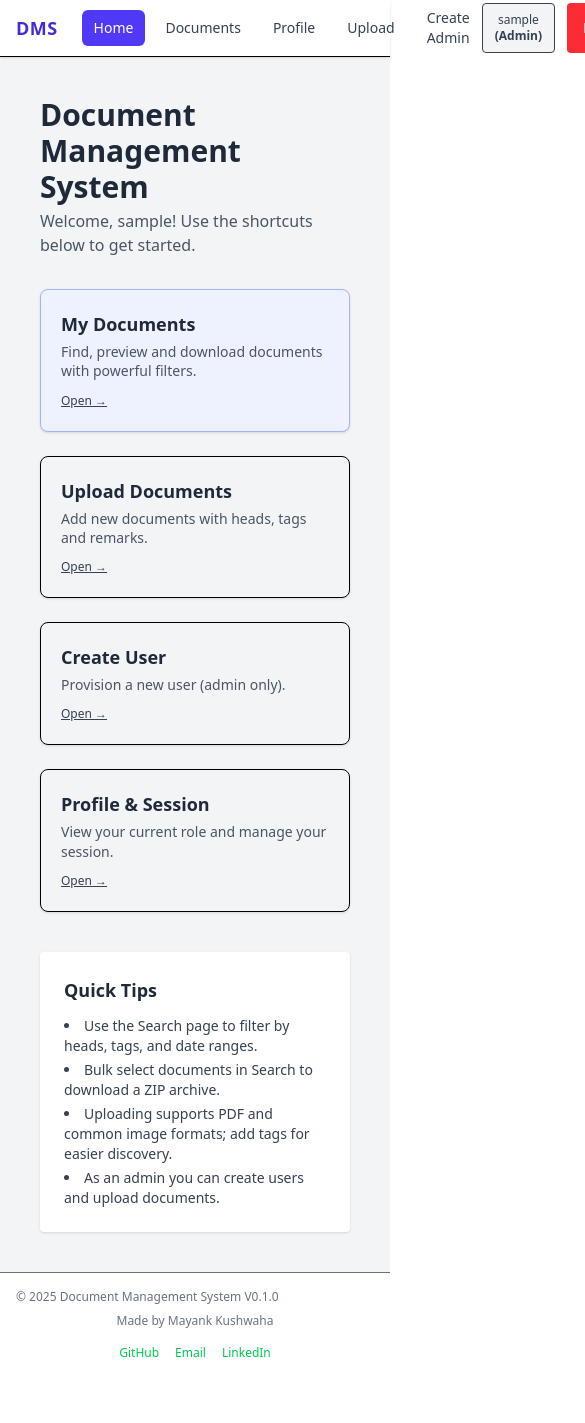
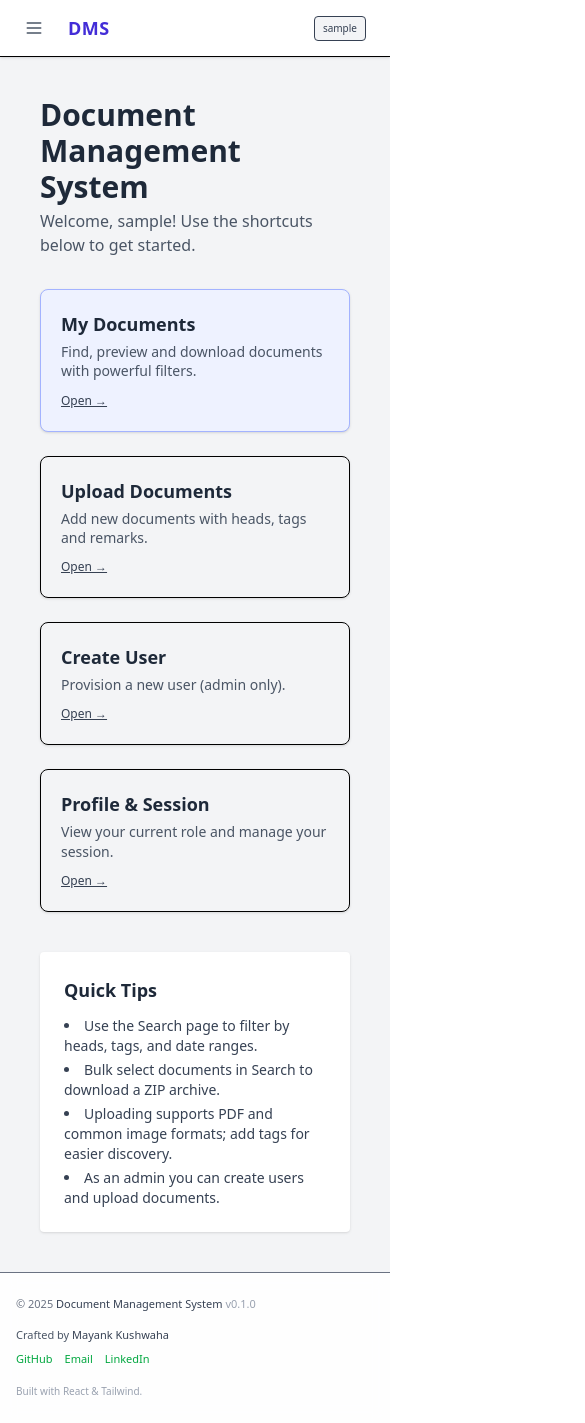
Before and after one commit to mayankleo/Document-Management-System, a React (Vite) app in the folder Frontend/: page / in a window 390 px wide. Shown: the top 1423 px of the page, 585 px wide, since content can reach past the window. Before the commit the page ends 1377 px from the top, so only its background shows below. Built offline with nearby package versions, Linux system fonts and the light colour scheme; sample sign-in values are in the browser's storage.

Commit message:
added added responsive design

```diff
--- a/Frontend/src/components/Footer.tsx
+++ b/Frontend/src/components/Footer.tsx
@@ -1,18 +1,34 @@
 export default function Footer() {
     const year = new Date().getFullYear();
     return (
-        <footer className="mt-auto bg-white border-t text-xs text-gray-500">
-            <div className="max-w-7xl mx-auto px-4 py-4 flex flex-col sm:flex-row gap-2 sm:items-center sm:justify-between">
-                <p>&copy; {year} Document Management System <span>V0.1.0</span></p>
-                <div className="flex gap-4 flex-col items-center">
-                    <span>Made by Mayank Kushwaha</span>
-                    <div className="flex gap-4">
-                        <a className="text-green-500 hover:underline" href="https://github.com/mayankleo" target="_blank" rel="noopener noreferrer">GitHub</a>
-                        <a className="text-green-500 hover:underline" href="mailto:mayankkushwaha226@gmail.com" target="_blank" rel="noopener noreferrer">Email</a>
-                        <a className="text-green-500 hover:underline" href="https://www.linkedin.com/in/mayankleo" target="_blank" rel="noopener noreferrer">LinkedIn</a>
+        <footer className="mt-auto bg-white/90 backdrop-blur border-t text-[11px] text-gray-500">
+            <div className="max-w-7xl mx-auto px-4 py-6 flex flex-col gap-4">
+                <div className="flex flex-col sm:flex-row sm:items-center sm:justify-between gap-4">
+                    <p className="leading-tight">&copy; {year} <span className="font-medium text-gray-700">Document Management System</span> <span className="text-gray-400">v0.1.0</span></p>
+                    <div className="flex flex-col items-start sm:items-end gap-2">
+                        <span className="text-gray-600">Crafted by <span className="font-medium text-gray-700">Mayank Kushwaha</span></span>
+                        <nav aria-label="Social links" className="flex flex-wrap gap-3">
+                            <FooterLink href="https://github.com/mayankleo" label="GitHub" />
+                            <FooterLink href="mailto:mayankkushwaha226@gmail.com" label="Email" />
+                            <FooterLink href="https://www.linkedin.com/in/mayankleo" label="LinkedIn" />
+                        </nav>
                     </div>
+                </div>
+                <div className="flex flex-wrap gap-4 text-[10px] text-gray-400">
+                    <span>Built with React & Tailwind.</span>
                 </div>
             </div>
         </footer>
     );
 }
+
+function FooterLink({ href, label }: { href: string; label: string }) {
+    return (
+        <a
+            className="text-green-600 hover:text-green-700 hover:underline transition-colors"
+            href={href}
+            target="_blank"
+            rel="noopener noreferrer"
+        >{label}</a>
+    );
+}
--- a/Frontend/src/components/Navbar.tsx
+++ b/Frontend/src/components/Navbar.tsx
@@ -1,5 +1,6 @@
 import { NavLink, useNavigate } from 'react-router-dom';
 import { useSelector, useDispatch } from 'react-redux';
+import { useState } from 'react';
 import type { RootState } from '../store';
 import { logout } from '../store';
 
@@ -7,6 +8,7 @@ export default function Navbar() {
   const user = useSelector((s: RootState) => s.auth.user);
   const dispatch = useDispatch();
   const navigate = useNavigate();
+  const [open, setOpen] = useState(false);
 
   const handleLogout = () => {
     dispatch(logout());
@@ -17,27 +19,46 @@ export default function Navbar() {
   const active = 'bg-indigo-600 text-white';
   const inactive = 'text-gray-700 hover:bg-indigo-100';
 
+  const links = (
+    <>
+      <NavLink to="/" end className={({ isActive }) => `${linkBase} ${isActive ? active : inactive}`}>Home</NavLink>
+      <NavLink to="/documents" className={({ isActive }) => `${linkBase} ${isActive ? active : inactive}`}>Documents</NavLink>
+      <NavLink to="/profile" className={({ isActive }) => `${linkBase} ${isActive ? active : inactive}`}>Profile</NavLink>
+      {user?.isAdmin && (
+        <NavLink to="/upload" className={({ isActive }) => `${linkBase} ${isActive ? active : inactive}`}>Upload</NavLink>
+      )}
+      {user?.isAdmin && (
+        <NavLink to="/create-admin" className={({ isActive }) => `${linkBase} ${isActive ? active : inactive}`}>Create Admin</NavLink>
+      )}
+    </>
+  );
+
   return (
-    <nav className="bg-white border-b shadow-sm">
+    <nav className="bg-white border-b shadow-sm relative">
       <div className="max-w-7xl mx-auto px-4 sm:px-6 lg:px-8">
         <div className="flex h-14 items-center justify-between">
-          <div className="flex items-center gap-6">
+          <div className="flex items-center gap-4">
+            <button
+              className="sm:hidden inline-flex items-center justify-center p-2 rounded-md text-gray-600 hover:bg-gray-100 focus:outline-none focus:ring-2 focus:ring-indigo-500"
+              aria-label="Toggle navigation"
+              onClick={() => setOpen(o => !o)}
+            >
+              <svg className="h-5 w-5" fill="none" stroke="currentColor" strokeWidth={2} viewBox="0 0 24 24">
+                {open ? (
+                  <path strokeLinecap="round" strokeLinejoin="round" d="M6 18L18 6M6 6l12 12" />
+                ) : (
+                  <path strokeLinecap="round" strokeLinejoin="round" d="M4 6h16M4 12h16M4 18h16" />
+                )}
+              </svg>
+            </button>
             <span className="text-lg font-semibold text-indigo-700 tracking-wide select-none">DMS</span>
-            <div className="flex items-center gap-2">
-              <NavLink to="/" end className={({ isActive }) => `${linkBase} ${isActive ? active : inactive}`}>Home</NavLink>
-              <NavLink to="/documents" className={({ isActive }) => `${linkBase} ${isActive ? active : inactive}`}>Documents</NavLink>
-              <NavLink to="/profile" className={({ isActive }) => `${linkBase} ${isActive ? active : inactive}`}>Profile</NavLink>
-              {user?.isAdmin && (
-                <NavLink to="/upload" className={({ isActive }) => `${linkBase} ${isActive ? active : inactive}`}>Upload</NavLink>
-              )}
-              {user?.isAdmin && (
-                <NavLink to="/create-admin" className={({ isActive }) => `${linkBase} ${isActive ? active : inactive}`}>Create Admin</NavLink>
-              )}
+            <div className="hidden sm:flex items-center gap-2">
+              {links}
             </div>
           </div>
-          <div className="flex gap-3 text-center">
+          <div className="hidden sm:flex gap-3 items-center">
             {user && (
-              <span className="text-xs bg-gray-100 text-gray-700 px-3 py-2 rounded border">
+              <span className="text-xs bg-gray-100 text-gray-700 px-3 py-2 rounded border whitespace-nowrap">
                 {user.username || user.mobile} {user.isAdmin ? <strong>(Admin)</strong> : <strong>(User)</strong> }
               </span>
             )}
@@ -46,8 +67,32 @@ export default function Navbar() {
               className="px-4 py-2 text-sm font-medium bg-red-500 hover:bg-red-600 text-white rounded transition"
             >Logout</button>
           </div>
+          <div className="sm:hidden flex items-center">
+            {user && (
+              <span className="text-[10px] bg-gray-100 text-gray-700 px-2 py-1 rounded border mr-2 max-w-[90px] truncate">
+                {user.username || user.mobile}
+              </span>
+            )}
+          </div>
         </div>
       </div>
+      {/* Mobile panel */}
+      {open && (
+        <div className="sm:hidden border-t bg-white shadow-inner animate-fade-in px-4 pb-4 space-y-3">
+          <div className="flex flex-col gap-1 pt-3">
+            {links}
+          </div>
+          <div className="flex items-center justify-between pt-2">
+            <button
+              onClick={handleLogout}
+              className="px-3 py-2 text-xs font-medium bg-red-500 hover:bg-red-600 text-white rounded transition"
+            >Logout</button>
+            {user && (
+              <span className="text-[11px] text-gray-600">{user.isAdmin ? 'Admin' : 'User'}</span>
+            )}
+          </div>
+        </div>
+      )}
     </nav>
   );
 }
```
